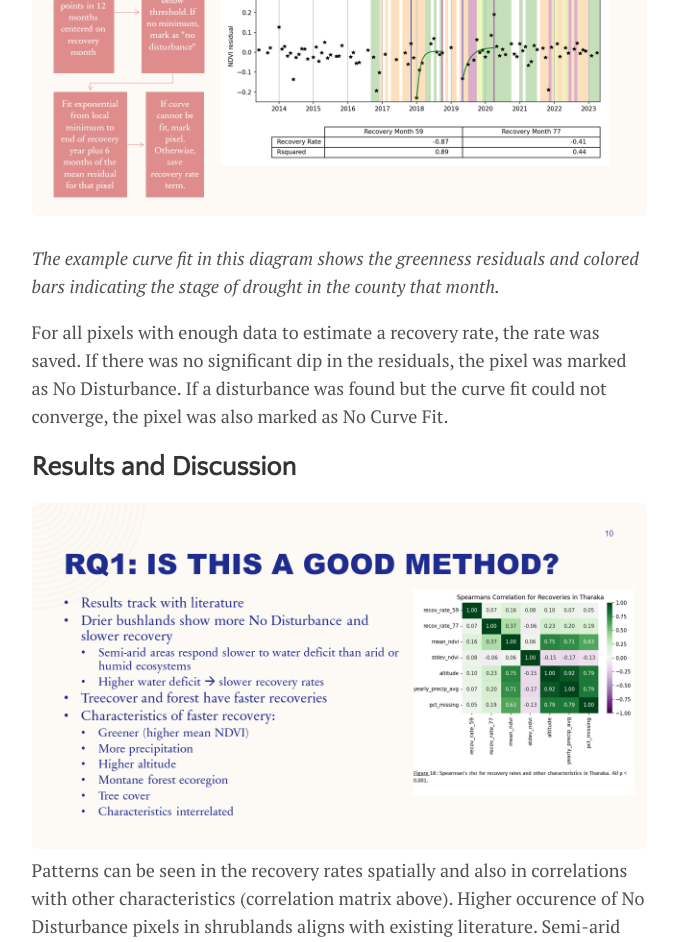
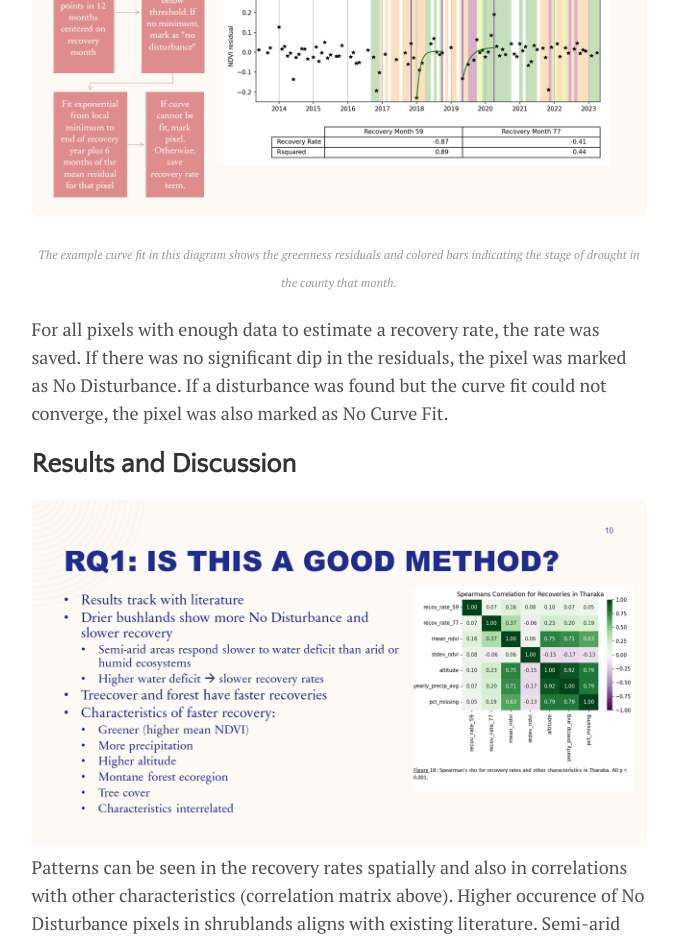
Before and after one commit to ml-henderson/ml-henderson.github.io, a Jekyll site: the page built from _posts/2023-09-26-thesis_results.md, in a window 1280 px wide. Shown: the part 3634-4576 px from the top of the page, without its empty margins (301-976 px from the left). Built offline with Jekyll 4.4.1, drawn with Linux system fonts in a browser that asks for light colours.

Commit message:
testing image caption class

```diff
--- a/_posts/2023-09-26-thesis_results.md
+++ b/_posts/2023-09-26-thesis_results.md
@@ -42,9 +42,10 @@ To estimate the resilience of the system, the recovery rate after each drought w
   <figcaption>The example curve fit in this diagram shows the grenness residuals and colored bars indicating the stage of drought in the county that month.</figcaption>
 </figure> -->
 ![Curve Fit](assets\files\TIST_Resilience_final\Slide8.PNG)
+
 {:.imagecaption}
 *The example curve fit in this diagram shows the greenness residuals and colored bars indicating the stage of drought in the county that month.*
-
+{:.imagecaption}
 For all pixels with enough data to estimate a recovery rate, the rate was saved. If there was no significant dip in the residuals, the pixel was marked as No Disturbance. If a disturbance was found but the curve fit could not converge, the pixel was also marked as No Curve Fit.
 
 ## Results and Discussion
```
